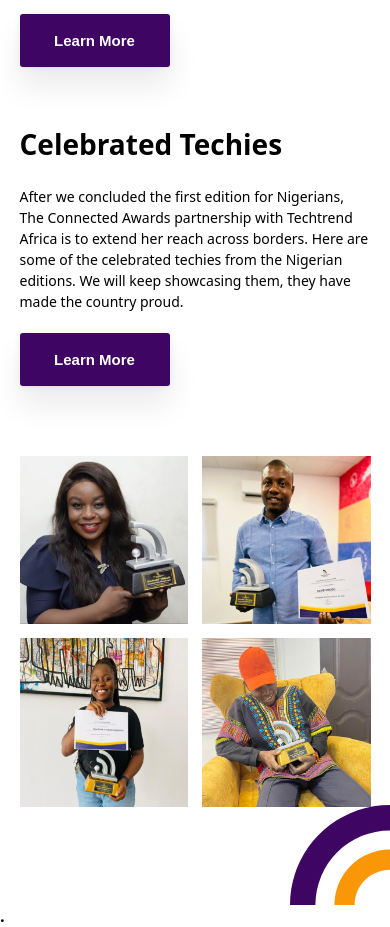
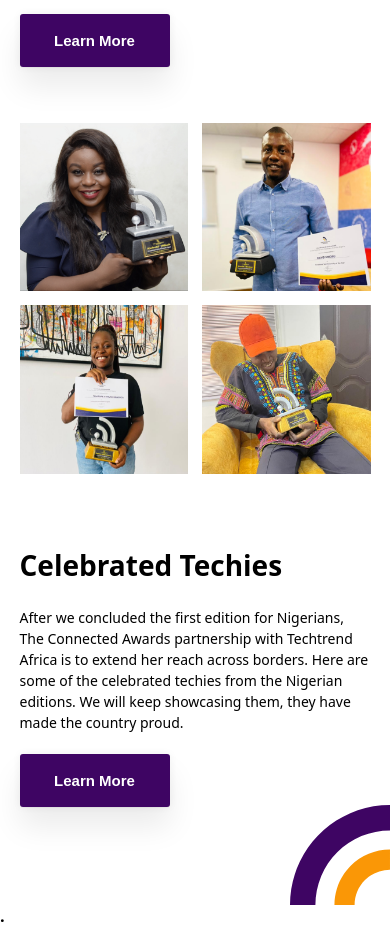
Before and after one commit to blyncnov/connectedawards, a Next.js app: page / in a window 390 px wide. Shown: the part 1920-2847 px from the top of the page. Built offline with nearby package versions, Linux system fonts and the light colour scheme.

Commit message:
connected Awards Assesments v2.3 Order

```diff
--- a/components/ShowCase.jsx
+++ b/components/ShowCase.jsx
@@ -28,7 +28,7 @@ const ShowCase = () => {
           </div>
           {/* -------SECOND PART ________ */}
           <div className="Showcase__Column">
-            <div className="Showcase__Row">
+            <div className="Showcase__Row order-2">
               <h4> Celebrated Techies</h4>
               <p>
                 After we concluded the first edition for Nigerians, The
@@ -40,7 +40,7 @@ const ShowCase = () => {
               <button className="button Showcase__btn-1">Learn More</button>
             </div>
 
-            <div className="Showcase__Row">
+            <div className="Showcase__Row order-1">
               <div className="Showcase__image">
                 <Image src="/img/2.png" alt="show" width="250" height="250" />
                 <Image src="/img/3.png" alt="show" width="250" height="250" />
--- a/styles/homepage/Showcase.css
+++ b/styles/homepage/Showcase.css
@@ -78,4 +78,8 @@
     grid-template-columns: 1fr;
     gap: 1em;
   }
+
+  .order-2 {
+    order: 2;
+  }
 }
```
